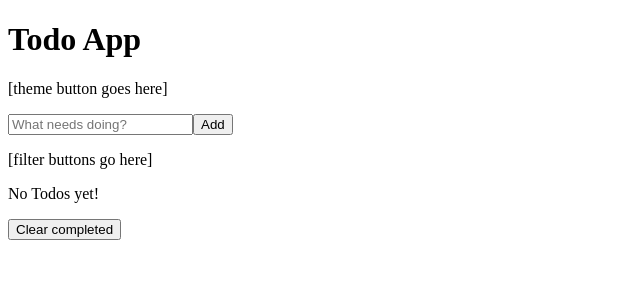
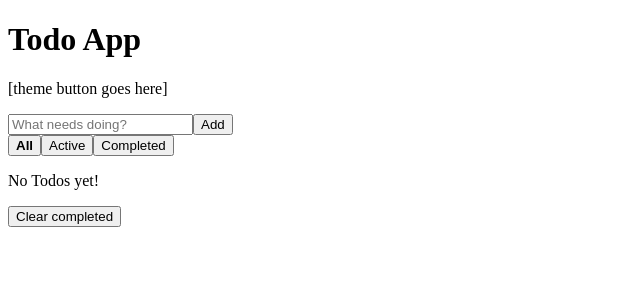
Before and after one commit to aubrey-strauss/todo-context-API, a React (Vite) app: page / in a window 1280 px wide. Shown: the top 300 px of the page, without its empty margins (0-640 px from the left). Built offline with nearby package versions, Linux system fonts and the light colour scheme.

Commit message:
filter todos

```diff
--- a/src/App.tsx
+++ b/src/App.tsx
@@ -1,6 +1,7 @@
 import TodoInput from "./components/TodoInput";
 import TodoList from "./components/TodoList";
 import { useTodos } from "./context/TodoContext";
+import FilterButtons from "./components/FilterButtons";
 
 // App = the page's outer frame
 function App() {
@@ -10,7 +11,7 @@ function App() {
       <h1>Todo App</h1>
       <p>[theme button goes here]</p>
       <TodoInput /> {/* text box + Add button */}
-      <p>[filter buttons go here]</p>
+      <FilterButtons />
       <TodoList /> {/* shows all the todos */}
       <button onClick={clearCompleted}>Clear completed</button>
     </div>
--- a/src/components/FilterButtons.tsx
+++ b/src/components/FilterButtons.tsx
@@ -0,0 +1,26 @@
+import { useFilter } from "../context/FilterContext";
+export default function FilterButtons() {
+  const { filter, setFilter } = useFilter();
+  return (
+    <div>
+      <button
+        onClick={() => setFilter("all")}
+        style={{ fontWeight: filter === "all" ? "bold" : "normal" }}
+      >
+        All
+      </button>
+      <button
+        onClick={() => setFilter("active")}
+        style={{ fontWeight: filter === "active" ? "bold" : "normal" }}
+      >
+        Active
+      </button>
+      <button
+        onClick={() => setFilter("completed")}
+        style={{ fontWeight: filter === "completed" ? "bold" : "normal" }}
+      >
+        Completed
+      </button>
+    </div>
+  );
+}
--- a/src/components/TodoList.tsx
+++ b/src/components/TodoList.tsx
@@ -1,14 +1,25 @@
 import { useTodos } from "../context/TodoContext";
 import TodoItem from "./TodoItem";
+import { useFilter } from "../context/FilterContext";
 
 export default function TodoList() {
   const { todos } = useTodos();
+  const { filter } = useFilter(); // get which button is picked. Now this component uses two boxes
+  const visibleTodos = todos.filter((todo) => {
+    if (filter === "active") return !todo.completed;
+    if (filter === "completed") return todo.completed;
+    return true;
+  });
   if (todos.length === 0) return <p>No Todos yet!</p>;
   return (
     <ul>
-      {todos.map((todo) => (
-        <TodoItem key={todo.id} todo={todo} />
-      ))}
+      {visibleTodos.map(
+        (
+          todo, //show only the filtered list instead of all of them
+        ) => (
+          <TodoItem key={todo.id} todo={todo} />
+        ),
+      )}
     </ul>
   );
 }
```
